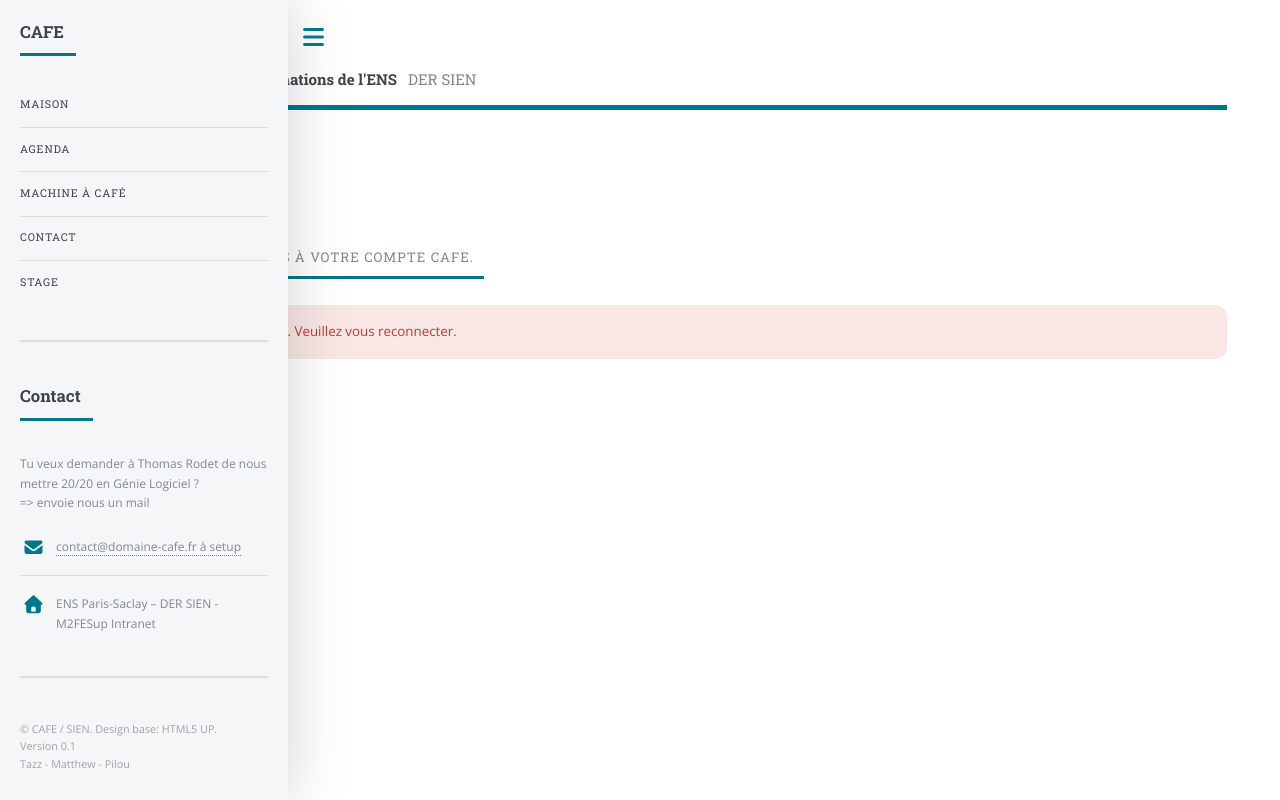
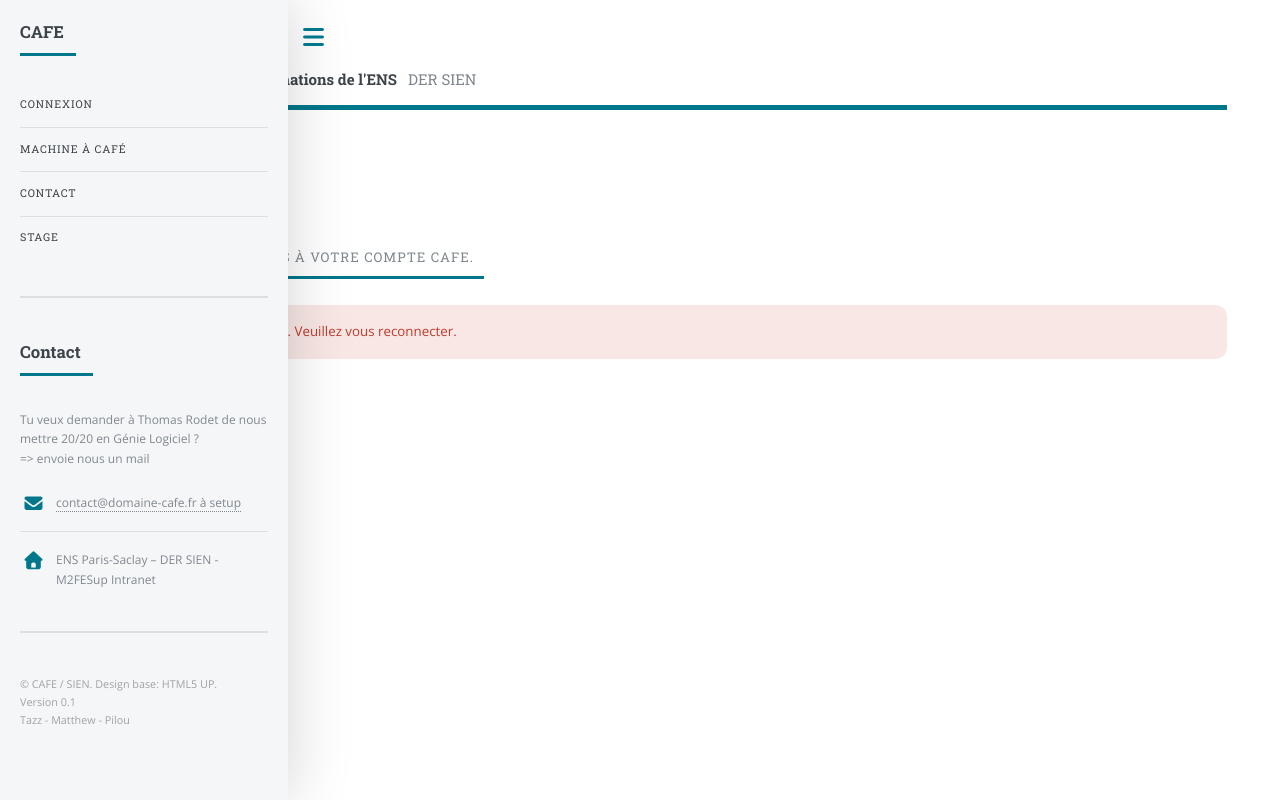
Before and after one commit to matth75/cafe2.0, a Vue app in the folder frontend/vue-cafe/: page /users/1 in a window 1280 px wide. Built offline with nearby package versions, Linux system fonts and the light colour scheme; a web font is replaced by a local one.

Commit message:
sidebar status et add calendar

```diff
--- a/frontend/vue-cafe/package.json
+++ b/frontend/vue-cafe/package.json
@@ -27,6 +27,7 @@
     "@fullcalendar/list": "^6.1.15",
     "@fullcalendar/timegrid": "^6.1.15",
     "@fullcalendar/vue3": "^6.1.15",
+    "add-to-calendar-button": "^2.13.3",
     "axios": "^1.12.2",
     "nodemon": "^3.1.10",
     "pinia": "^3.0.3",
--- a/frontend/vue-cafe/src/components/Sidebar.vue
+++ b/frontend/vue-cafe/src/components/Sidebar.vue
@@ -7,8 +7,9 @@
 <h2>CAFE</h2>
 </header>
 <ul>
-<li><RouterLink to="/">Maison</RouterLink></li>
-<li><RouterLink to="/calendar">Agenda</RouterLink></li>
+<li v-if="!isConnected"><RouterLink to="/login">Connexion</RouterLink></li>
+<li v-if="isConnected"><RouterLink to="/user-detail">Profil</RouterLink></li>
+<li v-if="isConnected"><RouterLink to="/calendar">Agenda</RouterLink></li>
 <li><RouterLink to="/kawa">Machine à Café</RouterLink></li>
 <li><RouterLink to="/contact">Contact</RouterLink></li>
 <li><RouterLink to="/stage">Stage</RouterLink></li>
@@ -53,6 +54,15 @@ Tazz - Matthew - Pilou
 import { onBeforeUnmount, onMounted, ref } from 'vue'
 
 const isSuperuser = ref(false)
+const isConnected = ref(false)
+
+function syncConnectionStatus() {
+  if (typeof window === 'undefined') {
+    isConnected.value = false
+    return
+  }
+  isConnected.value = localStorage.getItem('cafe_connected') === 'true'
+}
 
 function syncSuperuserFlag() {
   if (typeof window === 'undefined') {
--- a/frontend/vue-cafe/src/views/Calendar.vue
+++ b/frontend/vue-cafe/src/views/Calendar.vue
@@ -2,42 +2,34 @@
   <section class="content calendar-page">
     <header class="calendar-header">
       <h1>Agenda</h1>
-      <div
-        v-if="showCalendarControls || canRefreshCalendar"
-        class="calendar-controls"
-      >
+      <div v-if="showCalendarControls || canRefreshCalendar" class="calendar-controls">
         <template v-if="showCalendarControls">
           <label for="calendar-select">Calendrier</label>
           <select id="calendar-select" v-model="selectedCalendarId">
-            <option
-              v-for="source in calendars"
-              :key="source.id"
-              :value="source.id"
-            >
+            <option v-for="source in calendars" :key="source.id" :value="source.id">
               {{ source.label }}
             </option>
           </select>
         </template>
-        <button
-          v-if="canRefreshCalendar"
-          type="button"
-          class="button small"
-          @click="refreshCurrent"
-          :disabled="isLoading"
-        >
+        <button v-if="canRefreshCalendar" type="button" class="button small" @click="refreshCurrent"
+          :disabled="isLoading">
           Rafraîchir
         </button>
       </div>
     </header>
 
+    <add-to-calendar-button name="Calendrier SIEN" description="ajouter au calendrier" startDate="2025-11-06"
+      startTime="10:15" endTime="17:45" timeZone="Europe/Berlin" location="World Wide Web"
+      icsFile="https://cafe.zpq.ens-paris-saclay.fr/ics/testICS" subscribe iCalFileName="M1 E3A"
+      options="'Apple','Google','iCal','Outlook.com','MicrosoftTeams','Yahoo','Microsoft365'"
+      language="fr"></add-to-calendar-button>
+
     <p v-if="error" class="calendar-status error">{{ error }}</p>
     <p v-else-if="isLoading" class="calendar-status loading">Chargement…</p>
 
-    <FullCalendar
-      v-if="currentCalendar"
-      class="calendar-widget"
-      :options="calendarOptions"
-    />
+    <FullCalendar v-if="currentCalendar" class="calendar-widget" :options="calendarOptions" />
+
+
 
     <p v-else class="calendar-status empty">
       Aucun calendrier disponible pour le moment.
@@ -47,6 +39,7 @@
 
 <script setup>
 import { computed, onMounted, ref, watch } from 'vue'
+import 'add-to-calendar-button';
 import FullCalendar from '@fullcalendar/vue3'
 import dayGridPlugin from '@fullcalendar/daygrid'
 import timeGridPlugin from '@fullcalendar/timegrid'
```
Also changed, not shown: 1 other file (tests, documents, lock files or other folders).
